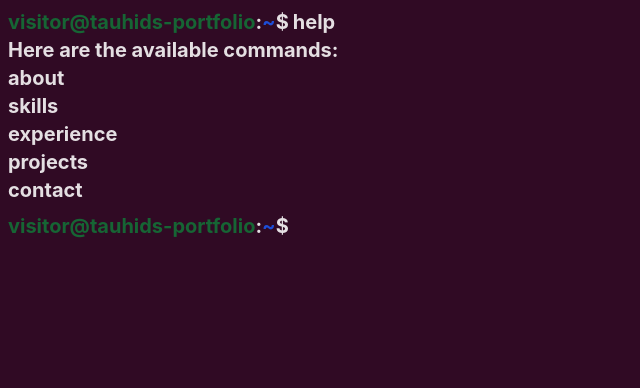
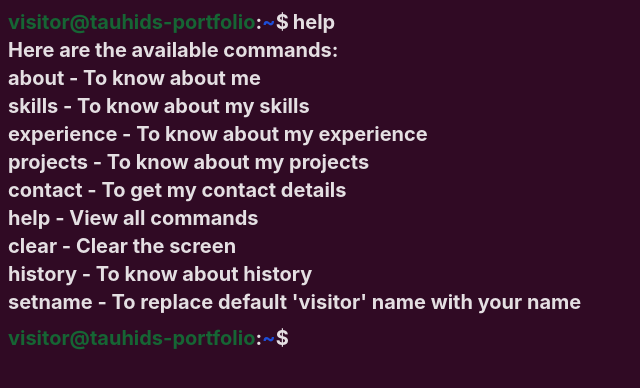
Before and after one commit to thtauhid/terminal-portfolio, a React (Vite) app: page / in a window 1280 px wide. Shown: the top 388 px of the page, without its empty margins (0-640 px from the left). Built offline with nearby package versions, Linux system fonts and the light colour scheme; what queue-typescript would draw is missing.

Commit message:
close Adding that clear command In available command #59

```diff
--- a/src/App.tsx
+++ b/src/App.tsx
@@ -14,7 +14,14 @@ function App() {
     {
       command: "help",
       output:
-        "Here are the available commands: <br />" + options.join("<br />"),
+        "Here are the available commands: <br />" +
+              info.options
+                .map((option) => option.label + " - " + option.about)
+                .join("<br />") +
+              "<br />" +
+              info.additional_commands
+                .map((option) => option.label + " - " + option.about)
+                .join("<br />"),
     },
   ]);
   const [customUserName, setCustomUserName] = useState("");
```
